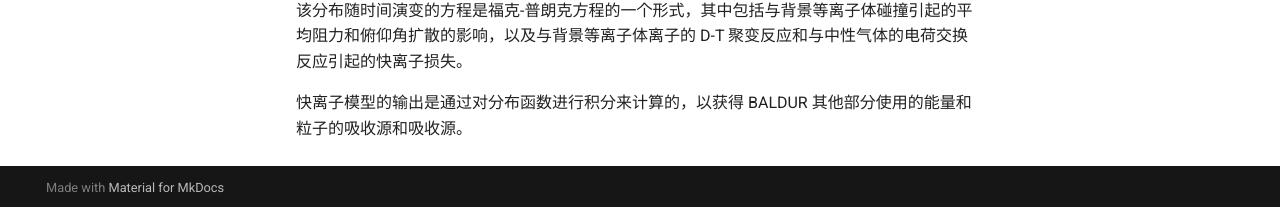
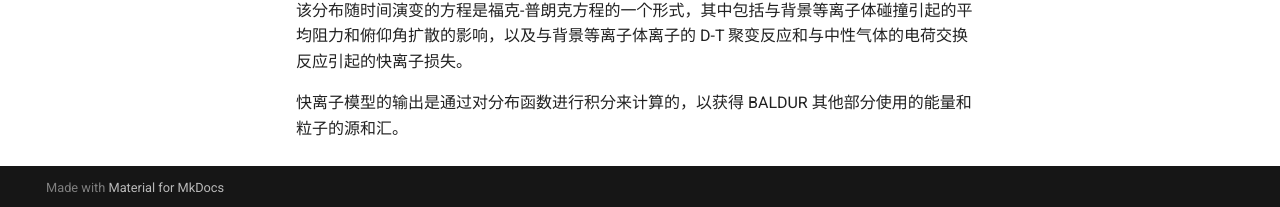
Before and after one commit to zeroifox/zeroifox, an MkDocs documentation site: the page built from docs/balbur/2.9.2.md, in a window 1280 px wide and 1051 px high. Shown: the part 841-1048 px from the top of the window. Built offline with MkDocs 1.6.1 and Material for MkDocs 9.7.7, drawn with Linux system fonts in a browser that asks for light colours; formulas are drawn with MathJax 3.

Commit message:
docs/balbur/2.9.2.md updated from https://stackedit.cn/

```diff
--- a/docs/balbur/2.9.2.md
+++ b/docs/balbur/2.9.2.md
@@ -25,7 +25,7 @@
 
 该分布随时间演变的方程是福克-普朗克方程的一个形式，其中包括与背景等离子体碰撞引起的平均阻力和俯仰角扩散的影响，以及与背景等离子体离子的 D-T 聚变反应和与中性气体的电荷交换反应引起的快离子损失。
 
-快离子模型的输出是通过对分布函数进行积分来计算的，以获得 BALDUR 其他部分使用的能量和粒子的吸收源和吸收源。
+快离子模型的输出是通过对分布函数进行积分来计算的，以获得 BALDUR 其他部分使用的能量和粒子的源和汇。
 <!--stackedit_data:
-eyJoaXN0b3J5IjpbMTgyNjk2NjUxNF19
+eyJoaXN0b3J5IjpbLTE0NTI5NDEwNywxODI2OTY2NTE0XX0=
 -->
```
